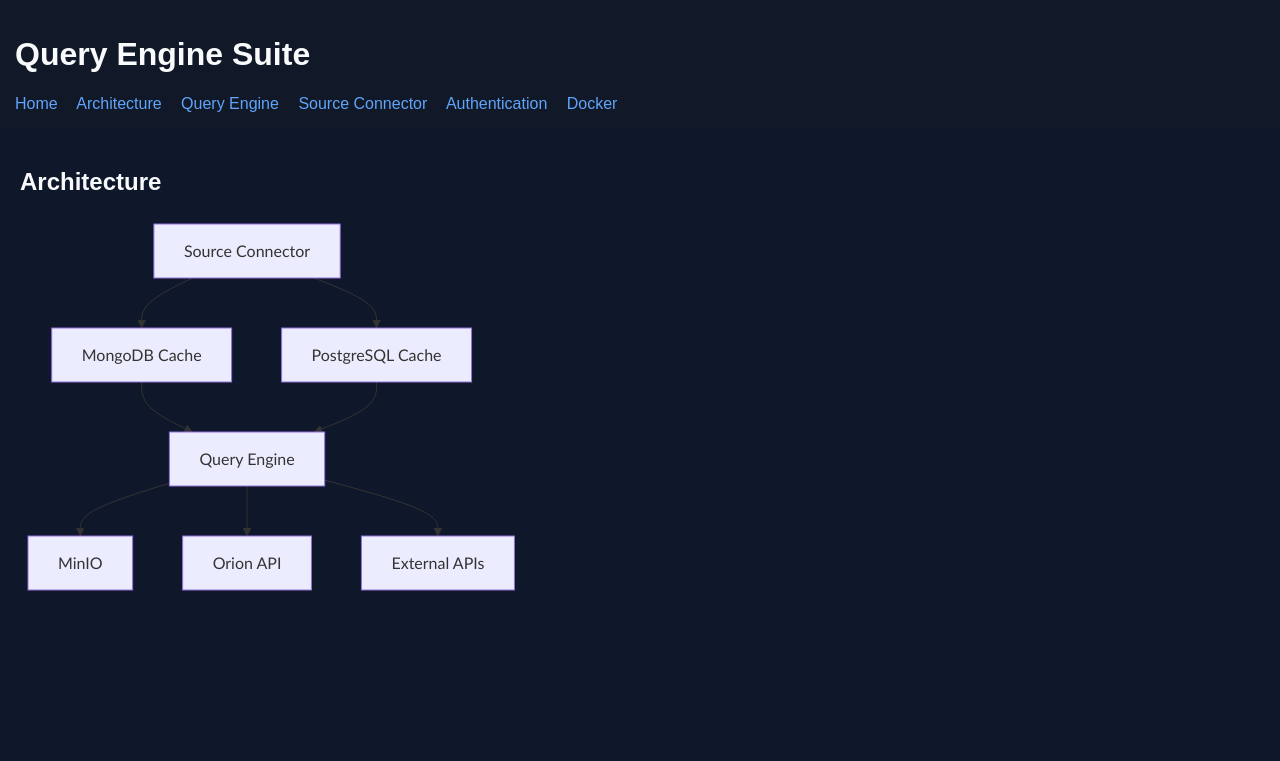
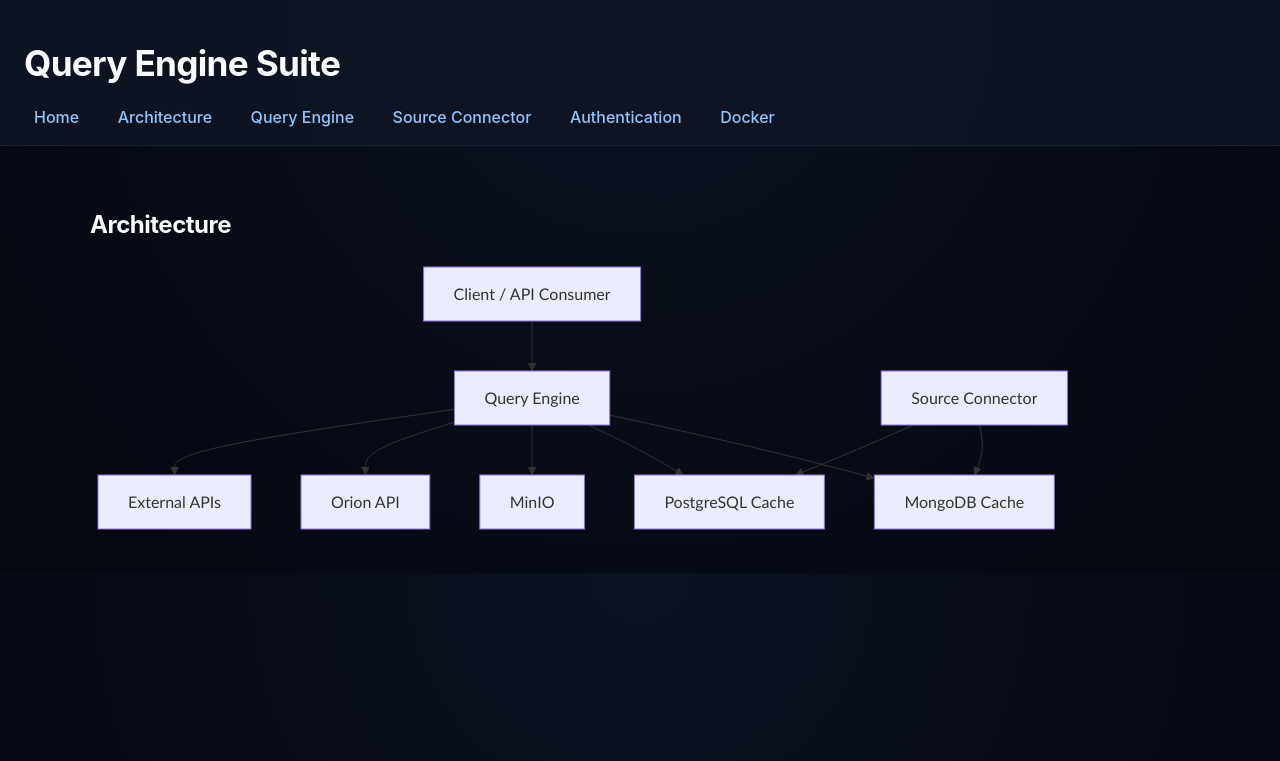
Before and after one commit to OPSILab/query-engine-suite, a Jekyll site: the page built from architecture.md, in a window 1280 px wide. Shown: the top 761 px of the page. Built offline with Jekyll 4.4.1, drawn with Linux system fonts in a browser that asks for light colours; our own code applies the rules of GitHub Pages for plain Markdown files.

Commit message:
github pages

````diff
--- a/architecture.md
+++ b/architecture.md
@@ -2,13 +2,20 @@
 
 ```mermaid
 graph TD
-  A[Source Connector] --> B[MongoDB Cache]
-  A --> C[PostgreSQL Cache]
 
-  B --> D[Query Engine]
-  C --> D[Query Engine]
+  %% Client layer
+  A[Client / API Consumer] --> D[Query Engine]
 
+  %% Orchestration layer
+  D --> B[MongoDB Cache]
+  D --> C[PostgreSQL Cache]
+
+  %% External orchestration targets
   D --> E[MinIO]
   D --> F[Orion API]
   D --> G[External APIs]
+
+  %% Optional ingestion flow (se esiste davvero push)
+  S[Source Connector] --> B
+  S --> C
 ```
--- a/assets/css/style.css
+++ b/assets/css/style.css
@@ -1,32 +1,101 @@
 body {
-  font-family: Arial, sans-serif;
+  font-family: Inter, system-ui, -apple-system, Segoe UI, Roboto, sans-serif;
   margin: 0;
   padding: 0;
-  background: #0f172a;
-  color: #e2e8f0;
+
+  background: radial-gradient(circle at top, #0b1220, #05070f);
+  color: #e5e7eb;
 }
 
 header {
-  background: #111827;
-  padding: 15px;
+  position: sticky;
+  top: 0;
+
+  background: rgba(17, 24, 39, 0.7);
+  backdrop-filter: blur(12px);
+
+  border-bottom: 1px solid rgba(255, 255, 255, 0.06);
+
+  padding: 18px 24px;
 }
 
 nav a {
-  margin-right: 15px;
-  color: #60a5fa;
+  margin-right: 14px;
+  color: #93c5fd;
+
   text-decoration: none;
+  font-weight: 500;
+
+  padding: 6px 10px;
+  border-radius: 8px;
+
+  transition: all 0.2s ease;
+}
+
+nav a:hover {
+  background: rgba(59, 130, 246, 0.15);
+  color: #dbeafe;
 }
 
 main {
-  padding: 20px;
+  padding: 32px;
+  max-width: 1100px;
+  margin: 0 auto;
 }
 
 h1, h2, h3 {
-  color: #f8fafc;
+  color: #f9fafb;
+  letter-spacing: -0.02em;
+}
+
+h1 {
+  font-size: 2.2rem;
+}
+
+h2 {
+  margin-top: 2rem;
 }
 
 code {
-  background: #1e293b;
-  padding: 2px 5px;
-  border-radius: 4px;
+  background: #0f172a;
+  border: 1px solid rgba(255,255,255,0.08);
+  padding: 3px 6px;
+  border-radius: 6px;
+  color: #7dd3fc;
 }
+
+.card {
+  background: rgba(17, 24, 39, 0.6);
+  border: 1px solid rgba(255, 255, 255, 0.08);
+  border-radius: 14px;
+
+  padding: 20px;
+  margin: 16px 0;
+
+  box-shadow: 0 10px 30px rgba(0,0,0,0.3);
+
+  transition: transform 0.2s ease, box-shadow 0.2s ease;
+}
+
+.card:hover {
+  transform: translateY(-2px);
+  box-shadow: 0 16px 40px rgba(0,0,0,0.5);
+}
+
+button {
+  background: linear-gradient(135deg, #3b82f6, #8b5cf6);
+  border: none;
+
+  color: white;
+  padding: 10px 14px;
+
+  border-radius: 10px;
+  cursor: pointer;
+
+  transition: transform 0.2s ease, opacity 0.2s ease;
+}
+
+button:hover {
+  transform: translateY(-1px);
+  opacity: 0.9;
+}
````
